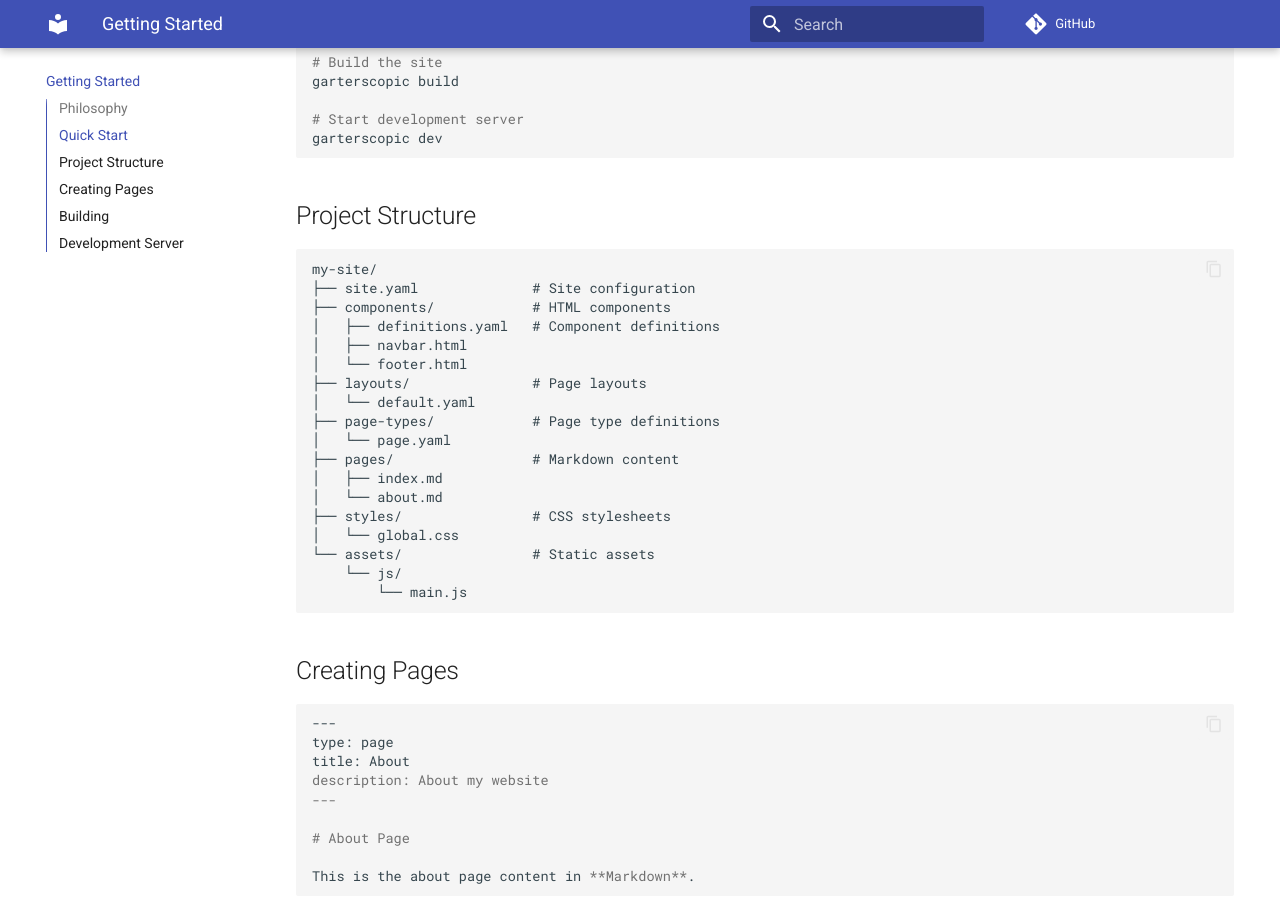
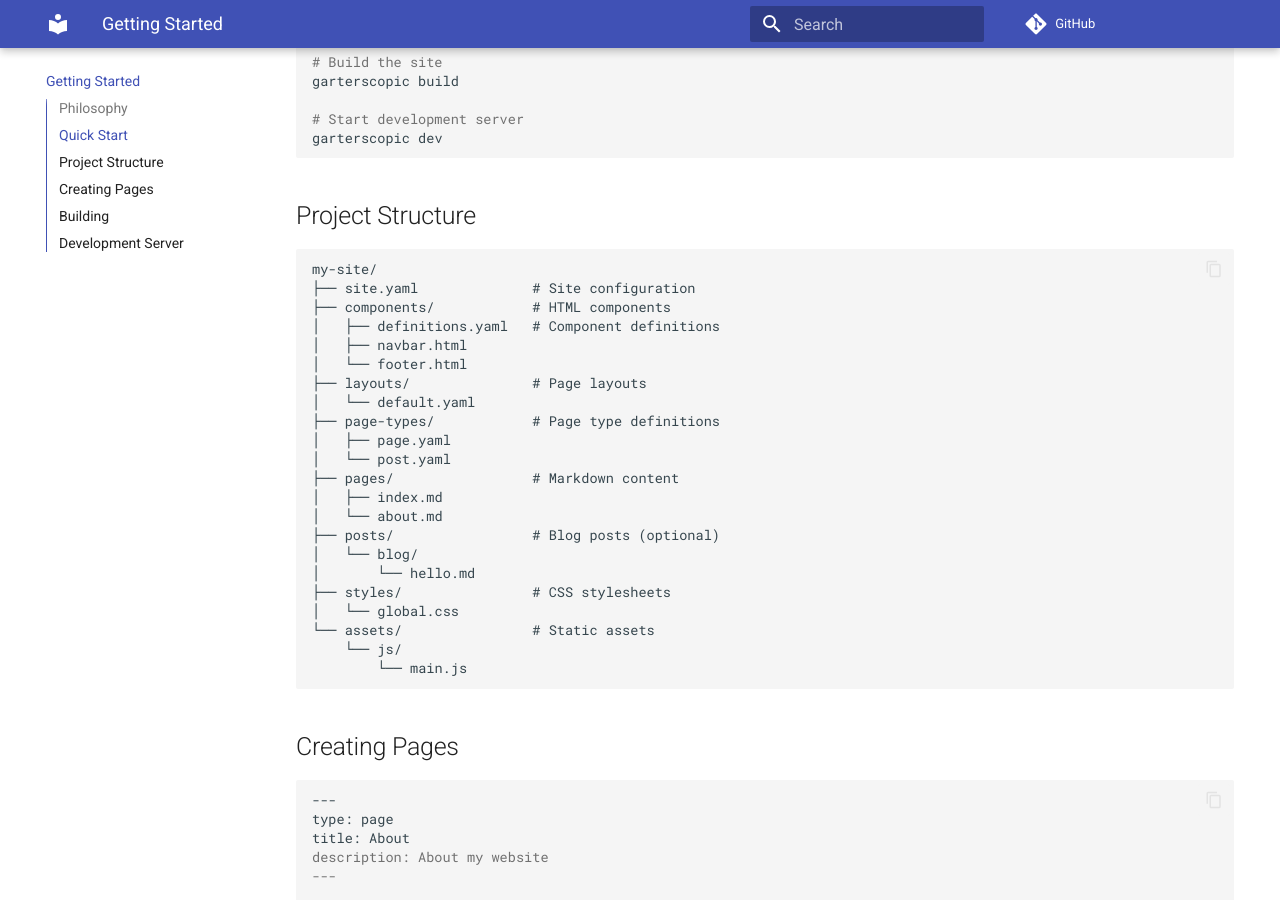
Before and after one commit to italiatroller-1990/garterscopic, an MkDocs documentation site: the page built from docs/getting-started.md, in a window 1280 px wide and 900 px high, scrolled down 787 px. Built offline with MkDocs 1.6.1 and Material for MkDocs 9.7.7, drawn with Linux system fonts in a browser that asks for light colours; comment, search, counter and statistics services are not loaded.

Commit message:
fix: correct navbar link rendering and update docs
- Fix navbar links type from 'list' to 'links' in init template
- Fix layout to use structured link objects (name/url)
- Add posts/ directory to README and getting-started docs
- Add post.yaml page type to getting-started docs

```diff
--- a/docs/getting-started.md
+++ b/docs/getting-started.md
@@ -42,10 +42,14 @@ my-site/
 ├── layouts/               # Page layouts
 │   └── default.yaml
 ├── page-types/            # Page type definitions
-│   └── page.yaml
+│   ├── page.yaml
+│   └── post.yaml
 ├── pages/                 # Markdown content
 │   ├── index.md
 │   └── about.md
+├── posts/                 # Blog posts (optional)
+│   └── blog/
+│       └── hello.md
 ├── styles/                # CSS stylesheets
 │   └── global.css
 └── assets/                # Static assets
```
Also changed, not shown: README.md (+1 -0 lines), 1 other file.
